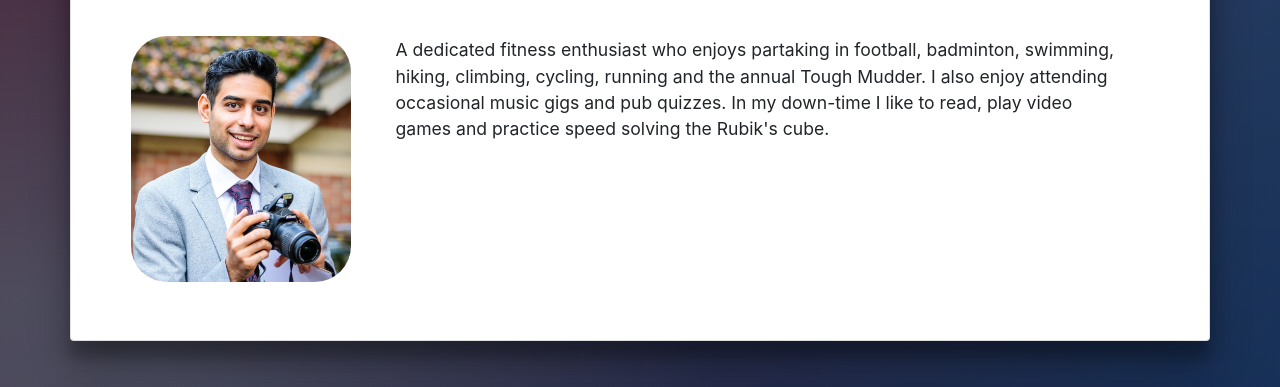
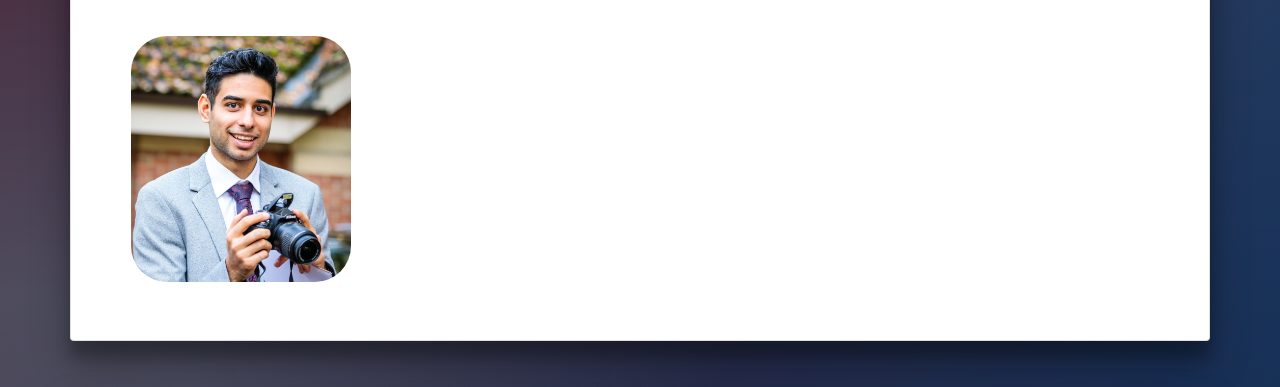
Before and after one commit to SamRaha/Portfolio-Website, a website: page dist/index.html in a window 1280 px wide. Shown: the part 394-781 px from the top of the page. Drawn offline with nearby package versions, Linux system fonts and the light colour scheme.

Commit message:
removed about me

```diff
--- a/dist/index.html
+++ b/dist/index.html
@@ -75,7 +75,7 @@
                                 <p><img src="./assets/profile.jpg" class="img-responsive" alt=""></p>
                             </div>
                             <div class="box-2">
-                                <p>A dedicated fitness enthusiast who enjoys partaking in football, badminton, swimming, hiking, climbing, cycling, running and the annual Tough Mudder. I also enjoy attending occasional music gigs and pub quizzes. In my down-time I like to read, play video games and practice speed solving the Rubik's cube.</p>
+                                <p></p>
                             </div>
                             </div>
                             </div>
```
